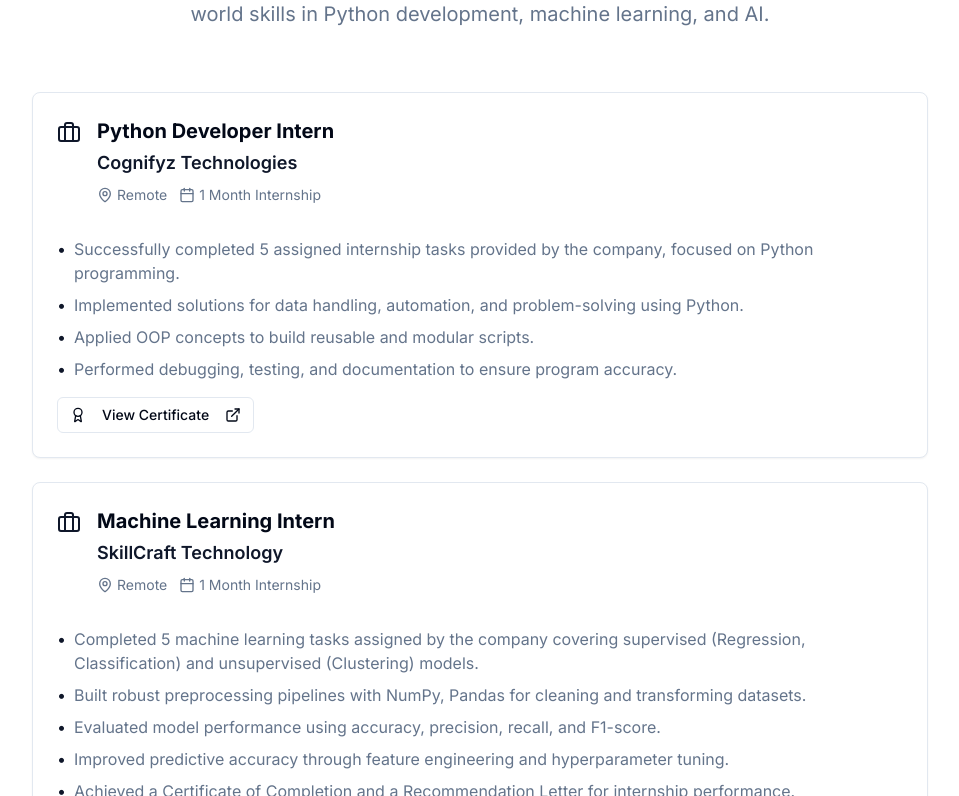
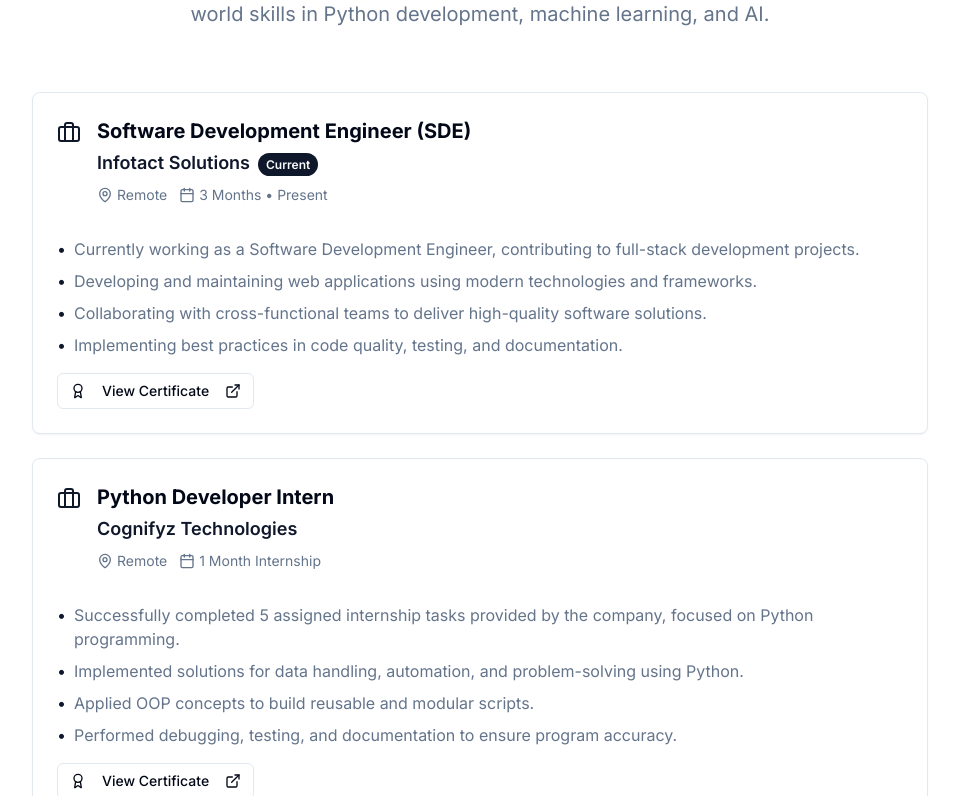
Before and after one commit to Gaddamadithya/Adithya-portfolio, a React (Vite) app: page / in a window 1280 px wide. Shown: the part 2364-3160 px from the top of the page, without its empty margins (160-1119 px from the left). Built offline with nearby package versions, Linux system fonts and the light colour scheme.

Commit message:
Add Experience Section

```diff
--- a/src/components/Experience.tsx
+++ b/src/components/Experience.tsx
@@ -5,6 +5,21 @@ import { Button } from '@/components/ui/button';
 
 const Experience = () => {
   const experiences = [
+    {
+      title: "Software Development Engineer (SDE)",
+      company: "Infotact Solutions",
+      location: "Remote",
+      duration: "3 Months • Present",
+      description: [
+        "Currently working as a Software Development Engineer, contributing to full-stack development projects.",
+        "Developing and maintaining web applications using modern technologies and frameworks.",
+        "Collaborating with cross-functional teams to deliver high-quality software solutions.",
+        "Implementing best practices in code quality, testing, and documentation."
+      ],
+      certificateLink: "#",
+      icon: <Briefcase className="w-6 h-6" />,
+      current: true
+    },
     {
       title: "Python Developer Intern",
       company: "Cognifyz Technologies",
@@ -81,6 +96,11 @@ const Experience = () => {
                         </h3>
                         <p className="text-lg text-primary font-semibold mb-2">
                           {exp.company}
+                          {exp.current && (
+                            <span className="ml-2 text-xs bg-primary text-primary-foreground px-2 py-1 rounded-full">
+                              Current
+                            </span>
+                          )}
                         </p>
                         <div className="flex flex-wrap gap-3 text-sm text-muted-foreground mb-4">
                           <span className="flex items-center gap-1">
```
